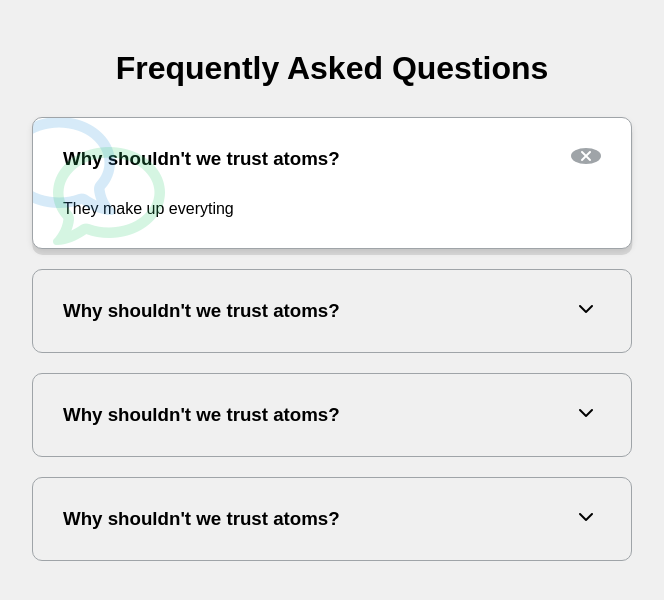
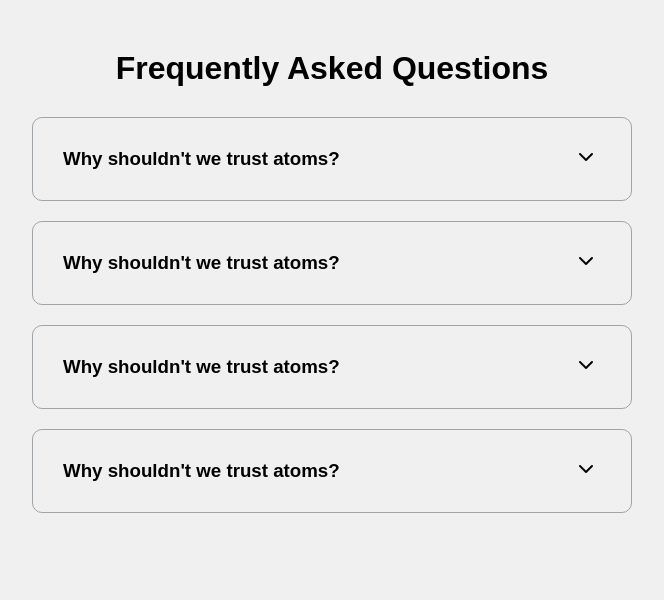
Before and after one commit to mmazzariello/faq-collapse, a plain HTML site: page index.html in a window 1280 px wide. Shown: the whole page, without its empty margins (308-972 px from the left). Drawn offline with Linux system fonts and the light colour scheme; a web font is replaced by a local one.

Commit message:
UPDATE js with function keyword in forEach

```diff
--- a/index.html
+++ b/index.html
@@ -14,7 +14,7 @@
   <body>
     <h1>Frequently Asked Questions</h1>
     <div class="faq-container">
-      <div class="faq active">
+      <div class="faq">
         <h3 class="faq-title">Why shouldn't we trust atoms?</h3>
 
         <p class="faq-text">They make up everyting</p>
--- a/script.js
+++ b/script.js
@@ -1,6 +1,8 @@
 const toggles = document.querySelectorAll(".faq-toggle");
-toggles.forEach((toggle) => {
-  toggle.addEventListener("click", () => {
-    toggle.parentNode.classList.toggle("active");
+
+toggles.forEach(function (el) {
+  el.addEventListener("click", () => {
+    console.log("hola", el.parentNode);
+    el.parentNode.classList.toggle("active");
   });
 });
```
